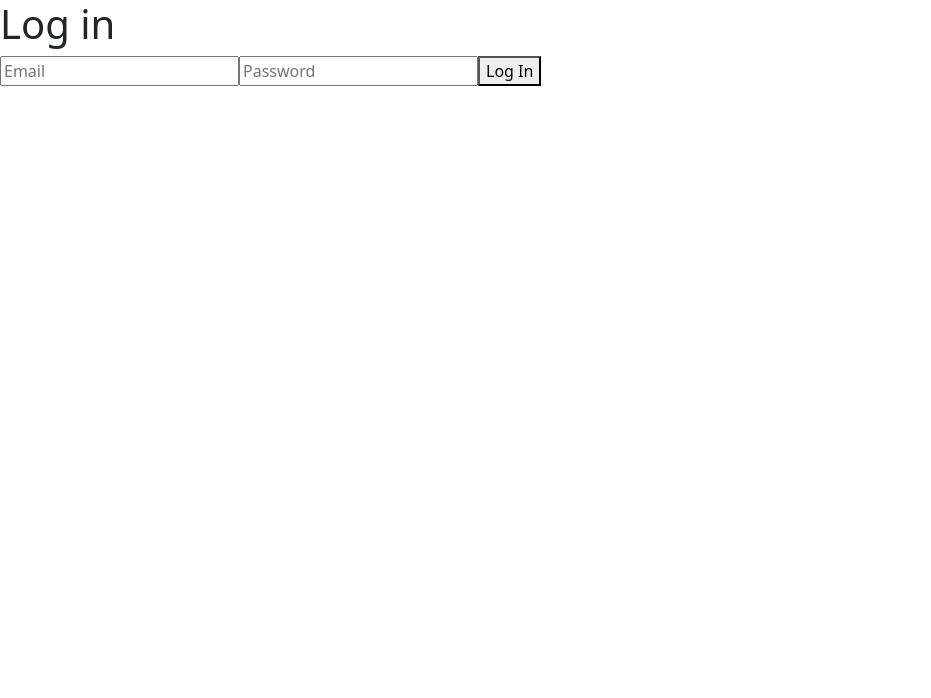
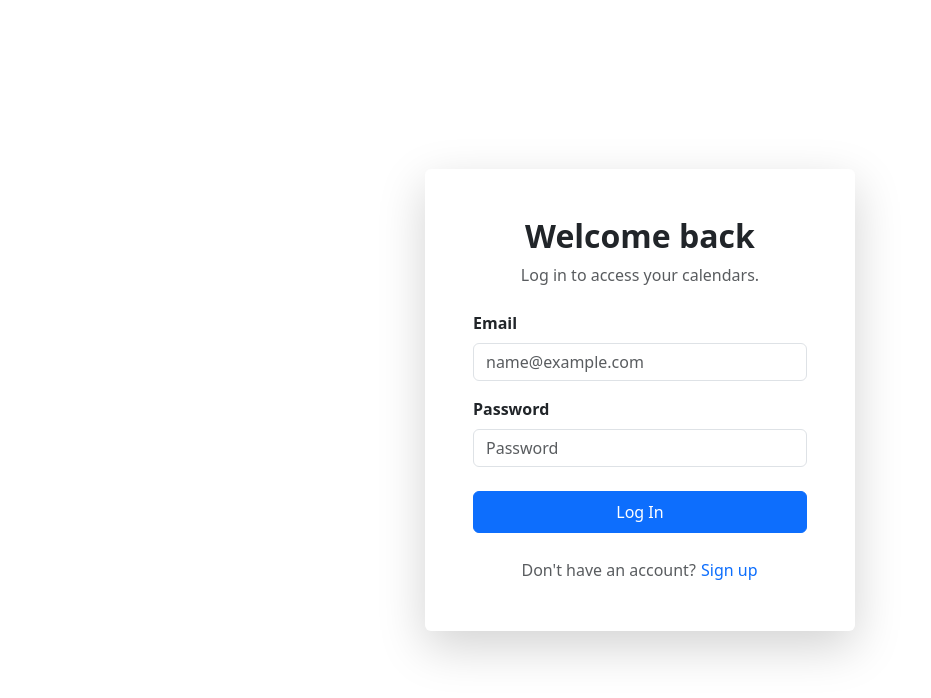
Before and after one commit to boettcherb/BrainSync, a React (Vite) app in the folder frontend/: page / in a window 1280 px wide. Shown: the top 698 px of the page, without its empty margins (0-931 px from the left). Built offline with nearby package versions, Linux system fonts and the light colour scheme; no server answers.

Commit message:
Update LoginPage UI/UX

```diff
--- a/frontend/src/components/LoginPage.tsx
+++ b/frontend/src/components/LoginPage.tsx
@@ -1,30 +1,142 @@
-import React from 'react';
+import { useState } from 'react';
 
 interface LoginPageProps {
-  login: (email: string, password: string) => void;
+  login: (email: string, password: string) => Promise<void>;
+  signup: (email: string, username: string, password: string) => Promise<void>;
 }
 
-function LoginPage({ login }: LoginPageProps) {
+function LoginPage({ login, signup }: LoginPageProps) {
+  const [isSignUp, setIsSignUp] = useState<boolean>(false);
+  const [error, setError] = useState<string>('');
+  const [isLoading, setIsLoading] = useState<boolean>(false);
 
-  function handleSubmitLogIn(e: React.SubmitEvent<HTMLFormElement>) {
+  async function handleSubmitLogIn(e: React.SubmitEvent<HTMLFormElement>) {
     e.preventDefault();
+    setError('');
+    setIsLoading(true);
     const formData = new FormData(e.currentTarget);
     const email = formData.get('email') as string;
     const password = formData.get('password') as string;
-    login(email, password);
-    // TODO: Handle login errors and display them to the user
+    try {
+      await login(email, password);
+    } catch (err) {
+      setError(err instanceof Error ? err.message : 'Unable to log in. Please try again.');
+    } finally {
+      setIsLoading(false);
+    }
+  }
+
+  async function handleSubmitSignUp(e: React.SubmitEvent<HTMLFormElement>) {
+    e.preventDefault();
+    setError('');
+    setIsLoading(true);
+    const formData = new FormData(e.currentTarget);
+    const email = formData.get('email') as string;
+    const username = formData.get('username') as string;
+    const password = formData.get('password') as string;
+    try {
+      await signup(email, username, password);
+    } catch (err) {
+      setError(err instanceof Error ? err.message : 'Unable to create account. Please try again.');
+    } finally {
+      setIsLoading(false);
+    }
+  }
+
+  function toggleMode() {
+    setIsSignUp((current) => !current);
+    setError('');
   }
 
   return (
-      <div>
-        <h1>Log in</h1>
-        <form onSubmit={handleSubmitLogIn}>
-          <input type="text" name="email" placeholder="Email" />
-          <input type="password" name="password" placeholder="Password" />
-          <button type="submit">Log In</button>
-        </form>
+    <div className="container min-vh-100 d-flex align-items-center justify-content-center">
+      <div className="card border-0 shadow-lg" style={{ width: '100%', maxWidth: '430px' }}>
+        <div className="card-body p-4 p-md-5">
+          <div className="text-center mb-4">
+            <h1 className="h2 fw-bold mb-2">
+              {isSignUp ? 'Create an account' : 'Welcome back'}
+            </h1>
+            <p className="text-body-secondary mb-0">
+              {isSignUp
+                ? 'Create an account to start managing your calendars.'
+                : 'Log in to access your calendars.'}
+            </p>
+          </div>
+          {error && (
+            <div className="alert alert-danger" role="alert">
+              {error}
+            </div>
+          )}
+          <form onSubmit={isSignUp ? handleSubmitSignUp : handleSubmitLogIn}>
+            <div className="mb-3">
+              <label htmlFor="email" className="form-label fw-semibold">
+                Email
+              </label>
+              <input
+                id="email"
+                type="email"
+                name="email"
+                className="form-control"
+                placeholder="name@example.com"
+                autoComplete="email"
+                required
+              />
+            </div>
+            {isSignUp && (
+              <div className="mb-3">
+                <label htmlFor="username" className="form-label fw-semibold">
+                  Username
+                </label>
+                <input
+                  id="username"
+                  type="text"
+                  name="username"
+                  className="form-control"
+                  placeholder="Username"
+                  autoComplete="username"
+                  required
+                />
+              </div>
+            )}
+            <div className="mb-4">
+              <label htmlFor="password" className="form-label fw-semibold">
+                Password
+              </label>
+              <input
+                id="password"
+                type="password"
+                name="password"
+                className="form-control"
+                placeholder="Password"
+                autoComplete={isSignUp ? 'new-password' : 'current-password'}
+                required
+              />
+            </div>
+            <button type="submit" className="btn btn-primary w-100 py-2" disabled={isLoading}>
+              {isLoading
+                ? (isSignUp ? 'Creating account...' : 'Logging in...')
+                : (isSignUp ? 'Sign Up' : 'Log In')}
+            </button>
+          </form>
+          <div className="text-center mt-4">
+            <span className="text-body-secondary">
+              {isSignUp
+                ? 'Already have an account? '
+                : "Don't have an account? "}
+            </span>
+            <button
+              type="button"
+              className="btn btn-link p-0 align-baseline text-decoration-none"
+              onClick={toggleMode}
+              disabled={isLoading}
+            >
+              {isSignUp ? 'Log in' : 'Sign up'}
+            </button>
+          </div>
+        </div>
       </div>
+    </div>
   );
-};
+}
 
 export default LoginPage;
```
